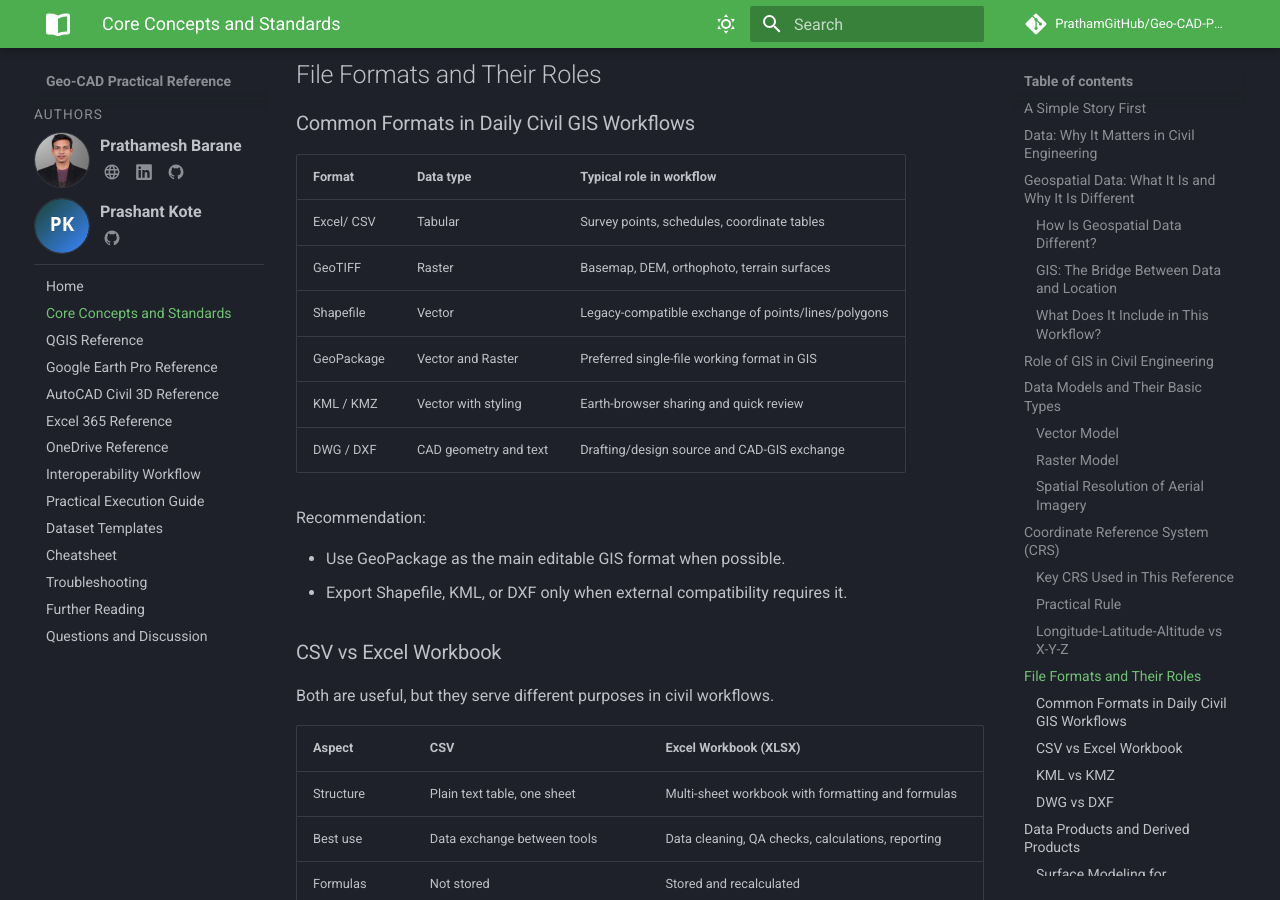
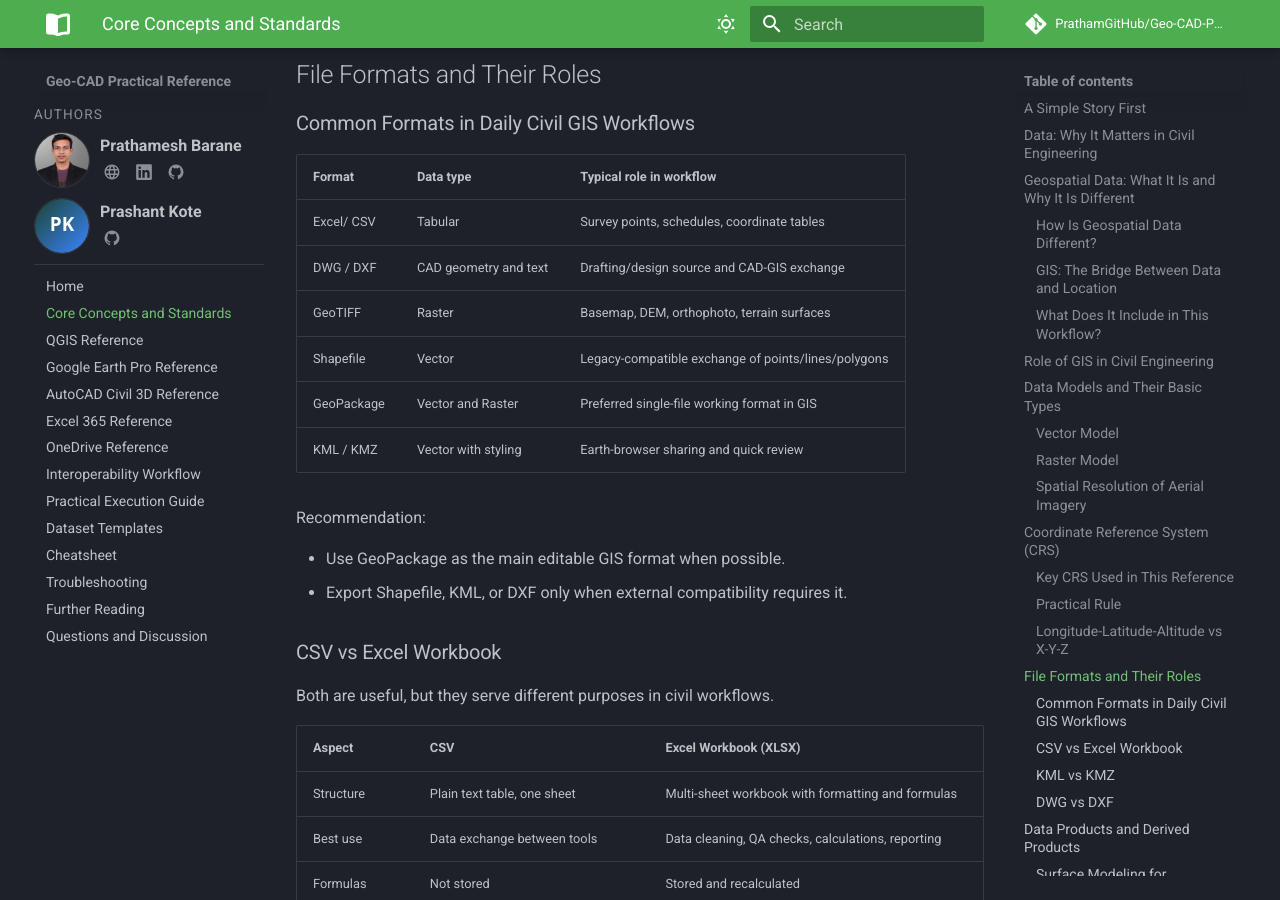
Before and after one commit to PrathamGitHub/Geo-CAD-Practical-Reference, an MkDocs documentation site: the page built from docs/concepts-and-standards.md, in a window 1280 px wide and 900 px high, scrolled down 5922 px. Built offline with MkDocs 1.6.1 and Material for MkDocs 9.7.7, drawn with Linux system fonts in a browser that asks for light colours; comment, search, counter and statistics services are not loaded.

Commit message:
Move up the entry for DWG/DXF format in data types table

```diff
--- a/docs/concepts-and-standards.md
+++ b/docs/concepts-and-standards.md
@@ -156,11 +156,11 @@ Without a correct CRS, even good survey and CAD data can appear in the wrong pla
 | Format     | Data type             | Typical role in workflow                            |
 | ---------- | --------------------- | --------------------------------------------------- |
 | Excel/ CSV | Tabular               | Survey points, schedules, coordinate tables         |
+| DWG / DXF  | CAD geometry and text | Drafting/design source and CAD-GIS exchange         |
 | GeoTIFF    | Raster                | Basemap, DEM, orthophoto, terrain surfaces          |
 | Shapefile  | Vector                | Legacy-compatible exchange of points/lines/polygons |
 | GeoPackage | Vector and Raster     | Preferred single-file working format in GIS         |
 | KML / KMZ  | Vector with styling   | Earth-browser sharing and quick review              |
-| DWG / DXF  | CAD geometry and text | Drafting/design source and CAD-GIS exchange         |
 
 Recommendation:
 
```
